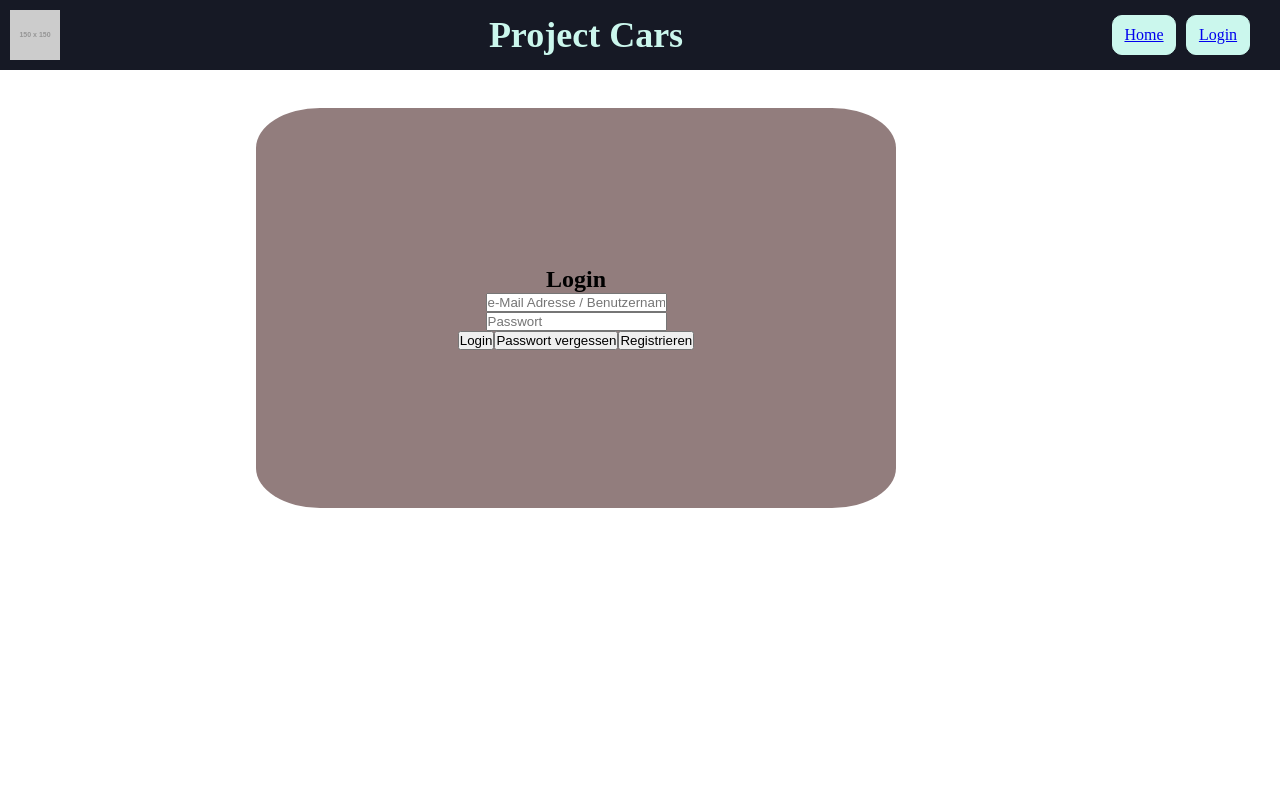
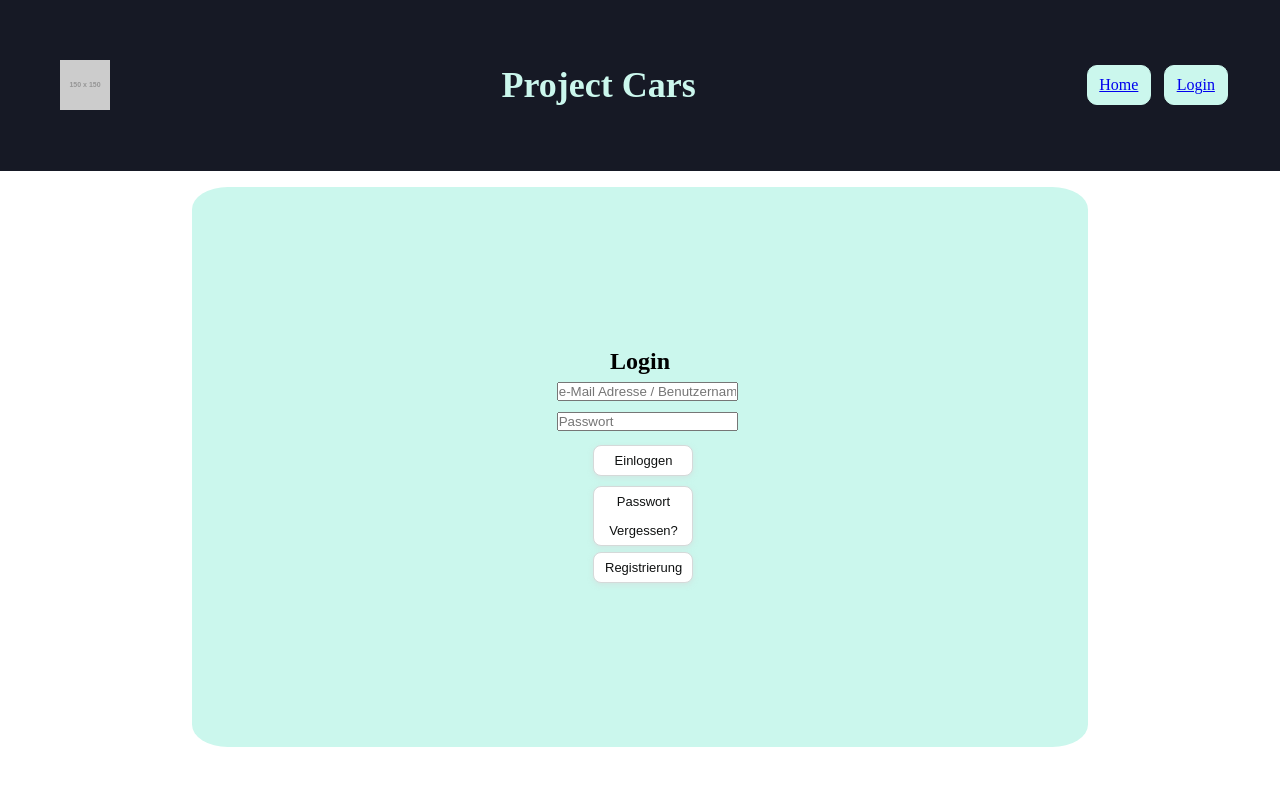
Before and after one commit to xSm1Le/projectcars, a React app: page /login in a window 1280 px wide. Shown: the top 786 px of the page. Built offline with nearby package versions, Linux system fonts and the light colour scheme; the HTML template or start-up script is replaced by a standard one.

Commit message:
Login und Register gestyled, Funktionen einzelner buttons hinzugefügt

```diff
--- /dev/null
+++ b/src/components/Pages/buttons.css
@@ -0,0 +1,33 @@
+/* CSS */
+.button-13 {
+  background-color: #fff;
+  border: 1px solid #d5d9d9;
+  border-radius: 8px;
+  box-shadow: rgba(213, 217, 217, .5) 0 2px 5px 0;
+  box-sizing: border-box;
+  color: #0f1111;
+  cursor: pointer;
+  display: inline-block;
+  font-family: "Amazon Ember",sans-serif;
+  font-size: 13px;
+  line-height: 29px;
+  padding: 0 10px 0 11px;
+  position: relative;
+  text-align: center;
+  text-decoration: none;
+  user-select: none;
+  -webkit-user-select: none;
+  touch-action: manipulation;
+  vertical-align: middle;
+  width: 100px;
+}
+
+.button-13:hover {
+  background-color: #f7fafa;
+}
+
+.button-13:focus {
+  border-color: #008296;
+  box-shadow: rgba(213, 217, 217, .5) 0 2px 5px 0;
+  outline: 0;
+}
--- a/src/components/Pages/kalender.jsx
+++ b/src/components/Pages/kalender.jsx
@@ -15,7 +15,6 @@ export const Kalender = () => {
 
     return (
         <section>
-            <Navbar />
             <section className='yourDates'>
                 <h2 className='datesh2'>Kalender</h2>
                 <Calendar onChange={onChange} value={value} />
--- a/src/components/Pages/login.css
+++ b/src/components/Pages/login.css
@@ -9,17 +9,36 @@
     justify-content: center;
     align-items: center;
     flex-direction: column;
-    height: 50vh;
-    width: 50vw;
-    background-color: #927d7d;
+    height: 70vh;
+    width: 70vw;
+    background-color: #cbf7ed;
     border: #00000021;
-    border-radius: 10%;
-    margin-left: 20%;
-    margin-right: 20%;
-    margin-top: 3%;
-    margin-bottom: 3%;
+    border-radius: 4%;
+}
+
+.loginsection {
+    display: flex;
+    justify-content: center;
+    align-items: center;
 }
 
 ul {
     list-style: none;
 }
+
+.buttonsLogin {
+    display: flex;
+    justify-content: center;
+    align-items: center;
+    flex-direction: column;
+}
+
+.loginButton {
+    margin: 2% 2% 2% 2%;
+    padding: 2% 2% 2% 2%;
+}
+
+ul li {
+    margin: 2% 2% 2% 2%;
+    padding: 2% 2% 2% 2%;
+}
--- a/src/components/Pages/login.jsx
+++ b/src/components/Pages/login.jsx
@@ -1,6 +1,7 @@
 import React from 'react';
 import './login.css';
 import { useNavigate } from 'react-router';
+import './buttons.css';
 
 export const Login = () => {
     const navigate = useNavigate();
@@ -10,7 +11,7 @@ export const Login = () => {
     };
 
     return (
-        <section>
+        <section className="loginsection">
             <div className="Loginpage">
             <h1>Login</h1>
             <ul>
@@ -21,13 +22,18 @@ export const Login = () => {
                     <input type="password" minLength="8" placeholder="Passwort" />
                 </li>
             </ul>
-            <div>
-                <input type="submit" value="Login" />
-                <input type="submit" value="Passwort vergessen" />
-                <input type="submit" value="Registrieren" onClick={navigateToRegister} />
+            <div className="buttonsLogin">
+                <div className="loginButton">
+                <button class="button-13" role="submit">Einloggen</button>
+                </div>
+                <div>
+                    <button class="button-13" role="button" onClick={navigateToRegister}>Passwort Vergessen?</button>
+                </div>
+                <div>
+                    <button class="button-13" role="button" onClick={navigateToRegister}>Registrierung</button>
+                </div>
             </div>
             </div>
-
         </section>
     )
 }
--- a/src/components/Pages/register.css
+++ b/src/components/Pages/register.css
@@ -9,15 +9,17 @@
     justify-content: center;
     align-items: center;
     flex-direction: column;
-    height: 50vh;
-    width: 50vw;
-    background-color: #927d7d;
+    height: 70vh;
+    width: 70vw;
+    background-color: #cbf7ed;
     border: #00000021;
-    border-radius: 10%;
-    margin-left: 20%;
-    margin-right: 20%;
-    margin-top: 3%;
-    margin-bottom: 3%;
+    border-radius: 4%;
+}
+
+.registerSection {
+    display: flex;
+    justify-content: center;
+    align-items: center;
 }
 
 ul {
--- a/src/components/Pages/register.jsx
+++ b/src/components/Pages/register.jsx
@@ -1,10 +1,11 @@
 import React from 'react';
 import './register.css';
+import './buttons.css';
 
 
 export const Register = () => {
     return (
-        <section>
+        <section className="registerSection">
             <div className="registerPage">
                 <h1>Registrierung</h1>
                 <ul>
@@ -19,7 +20,7 @@ export const Register = () => {
                     </li>
                 </ul>
                 <div>
-                    <input type="submit" value="Registrierung Abschließen" />
+                    <button class="button-13" role="button">Registrieren</button>
                 </div>
             </div>
         </section>
```
